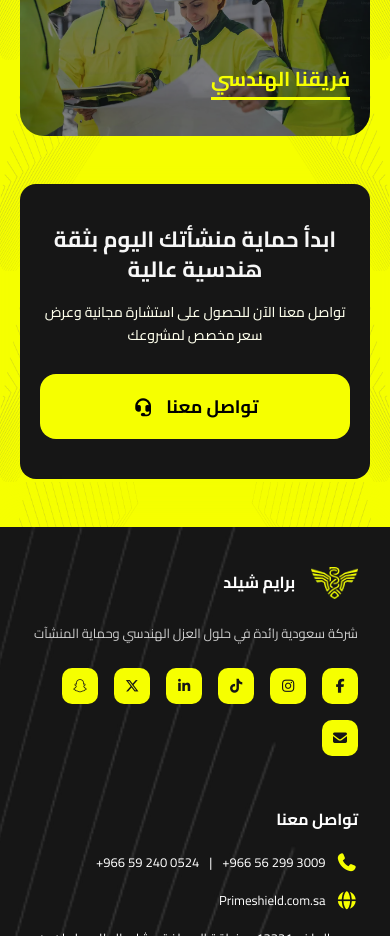
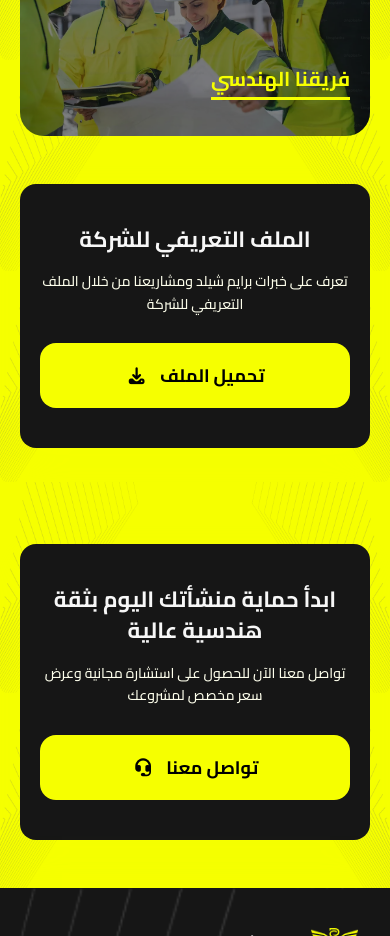
Before and after one commit to Shereif10/PrimeShield, a Next.js app: page /about in a window 390 px wide. Shown: the part 5300-6236 px from the top of the page. Built offline with nearby package versions, Linux system fonts and the light colour scheme.

Commit message:
add cta for company profile download

```diff
--- a/src/components/sections/AboutWrapper/AboutWrapper.jsx
+++ b/src/components/sections/AboutWrapper/AboutWrapper.jsx
@@ -4,6 +4,7 @@
 import ClientsSection from '../Clients/ClientsSection';
 import AboutCardsSection from '../AboutCards/AboutCardsSection';
 import CTASection from '../CTA/CTASection';
+import CompanyProfile from '../CompanyProfile/CompanyProfile';
 
 export default function AboutWrapper() {
   return (
@@ -11,6 +12,7 @@
       <ProjectsSection />
       <ClientsSection />
       <AboutCardsSection />
+      <CompanyProfile/>
       <CTASection />
     </section>
   );
--- /dev/null
+++ b/src/components/sections/CompanyProfile/CompanyProfile.jsx
@@ -0,0 +1,36 @@
+"use client";
+
+import { useState } from "react";
+import ContactModal from "../ContactModal/ContactModal";
+import styles from "./CompanyProfile.module.css";
+import Link from "next/link";
+import { usePathname } from "next/navigation";
+
+export default function CompanyProfile() {
+  const pathname = usePathname();
+  const [openModal, setOpenModal] = useState(false);
+  const isHome = pathname === "/";
+
+  return (
+    <section className={styles.section}>
+      <div className="container">
+        <div className={styles.ctaBox}>
+          <h2 className={styles.title}>الملف التعريفي للشركة</h2>
+
+          <p className={styles.subtitle}>
+            تعرف على خبرات برايم شيلد ومشاريعنا من خلال الملف التعريفي للشركة
+          </p>
+
+          <a className={styles.button} download href='./assets/companyProfile.pdf'>
+            تحميل الملف
+            <i className="fa-solid fa-download"></i>{" "}
+          </a>
+          <ContactModal
+            isOpen={openModal}
+            onClose={() => setOpenModal(false)}
+          />
+        </div>
+      </div>
+    </section>
+  );
+}
--- /dev/null
+++ b/src/components/sections/CompanyProfile/CompanyProfile.module.css
@@ -0,0 +1,131 @@
+/* =============================
+   Section
+============================= */
+.section {
+  padding: 80px 0 0 0;
+  background: transparent;
+}
+
+/* =============================
+   CTA Box
+============================= */
+.ctaBox {
+  background: #161616;
+  border-radius: 20px;
+  padding: 64px 0;
+  text-align: center;
+  box-shadow: 0 8px 40px rgba(246, 255, 0, 0.2);
+}
+
+/* =============================
+   Title
+============================= */
+.title {
+  font-size: 48px;
+  font-weight: 700;
+  color: #F7F7F7;
+  margin-bottom: 24px;
+  line-height: 1.4;
+}
+
+/* =============================
+   Subtitle
+============================= */
+.subtitle {
+  font-size: 24px;
+  font-weight: 500;
+  color: #FEFFEC;
+  margin-bottom: 48px;
+  line-height: 1.6;
+}
+
+/* =============================
+   Button
+============================= */
+.button {
+  width: 391px;
+  padding: 16px 64px;
+  border-radius: 24px;
+
+  background: var(--color-yellow);
+  border: none;
+
+  font-size: 32px;
+  font-weight: 700;
+  color: #000;
+
+  display: inline-flex;
+  align-items: center;
+  justify-content: center;
+  gap: 12px;
+
+  cursor: pointer;
+  transition: all 0.3s ease;
+}
+
+.button:hover {
+  transform: translateY(-3px);
+}
+
+.button i {
+  font-size: 28px;
+}
+
+/* =============================
+   Tablet
+============================= */
+@media (max-width: 1024px) {
+  .title {
+    font-size: 36px;
+  }
+
+  .subtitle {
+    font-size: 18px;
+  }
+
+  .button {
+    width: auto;
+    padding: 18px 40px;
+    font-size: 22px;
+  }
+
+  .button i {
+    font-size: 22px;
+  }
+}
+
+/* =============================
+   Mobile
+============================= */
+@media (max-width: 768px) {
+
+  .section {
+    padding: 48px 0;
+  }
+
+  .ctaBox {
+    padding: 40px 20px;
+    border-radius: 16px;
+  }
+
+  .title {
+    font-size: 22px;
+    margin-bottom: 16px;
+  }
+
+  .subtitle {
+    font-size: 14px;
+    margin-bottom: 28px;
+  }
+
+  .button {
+    width: 100%;
+    padding: 16px;
+    font-size: 18px;
+    border-radius: 16px;
+  }
+
+  .button i {
+    font-size: 18px;
+  }
+}
```
